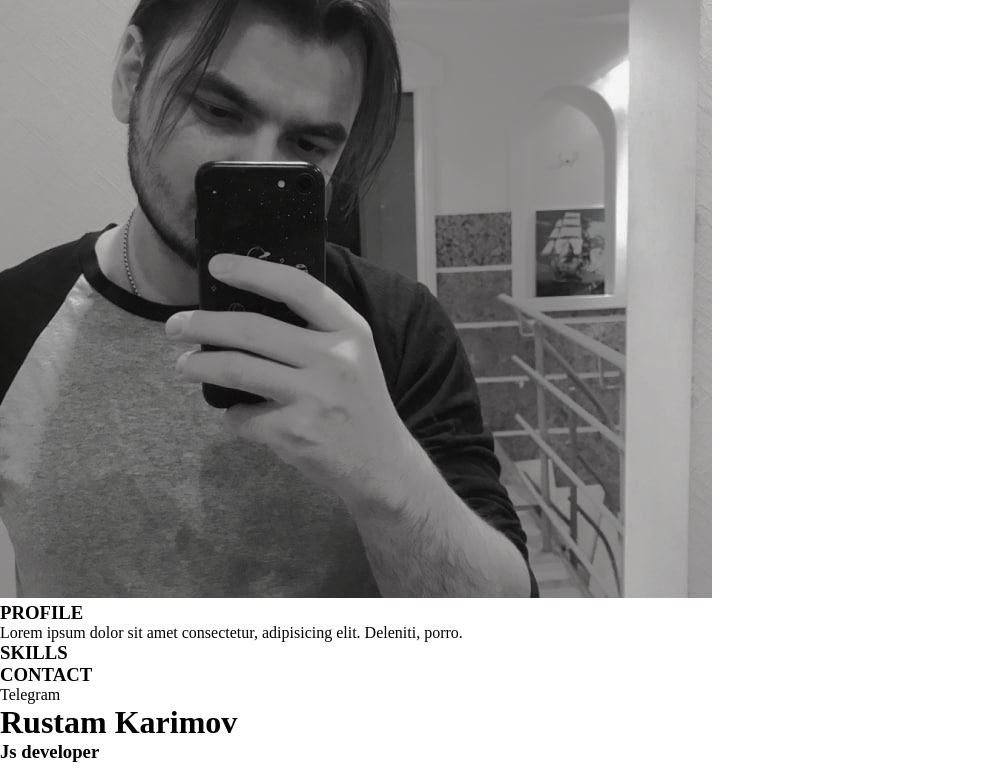
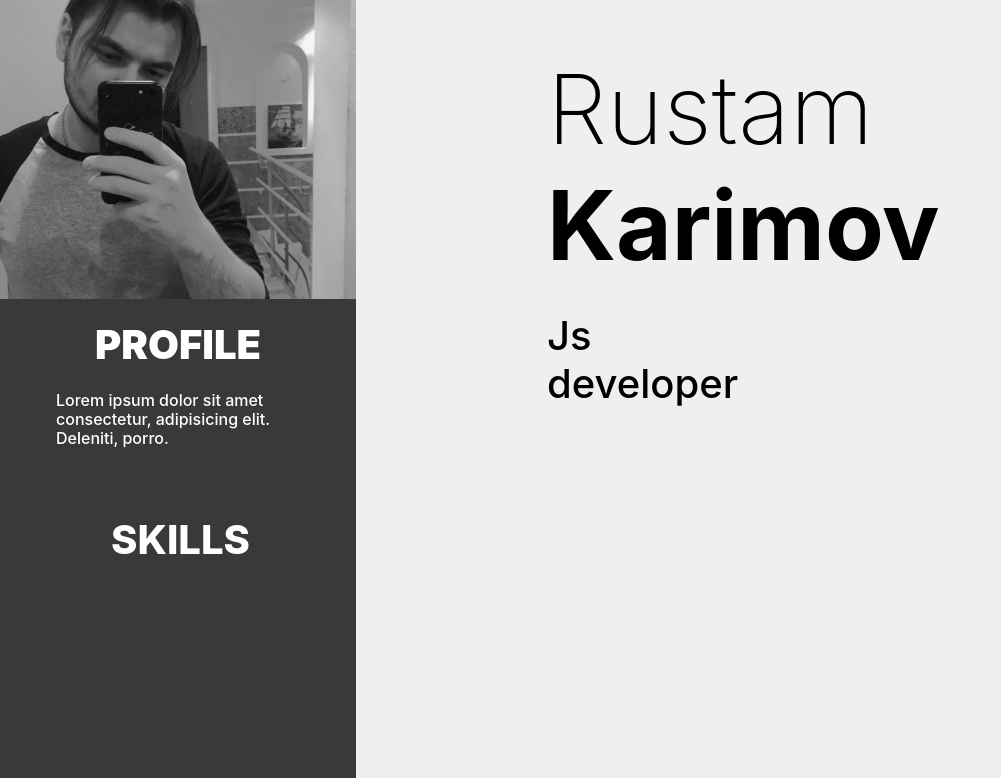
Before and after one commit to ONYXIY/rsschool-cv, a plain HTML site: page index.html in a window 1280 px wide. Shown: the top 778 px of the page, without its empty margins (0-1001 px from the left). Drawn offline with Linux system fonts and the light colour scheme.

Commit message:
add some css

```diff
--- a/index.html
+++ b/index.html
@@ -10,18 +10,18 @@
 <body>
     <div class="container">
         <div class="profile">
-            <div class="profilePic"><img src="pic/photo_2023-04-19_16-23-00.jpg" alt="photo">
+            <div class="profilePic"><img id="profilePhoto" src="pic/photo_2023-04-19_16-23-00.jpg" alt="photo">
             </div>
-            <h3>PROFILE</h3>
-            <p>Lorem ipsum dolor sit amet consectetur, adipisicing elit. Deleniti, porro.</p>
-            <h3>SKILLS</h3>
+            <h3 id="profileInfo">PROFILE</h3>
+            <p id="txtUnderProfile">Lorem ipsum dolor sit amet consectetur, adipisicing elit. Deleniti, porro.</p>
+            <h3 id="SKILLS">SKILLS</h3>
 
-            <h3>CONTACT</h3>
-            <a link="https://t.me/ONYXIAN">Telegram</a>
+            <h3 id="contact">CONTACT</h3>
+            <a href="https://t.me/ONYXIAN">Telegram</a>
         </div>
         <div class="mainInfo">
             <h1>Rustam <b>Karimov</b></h1>
-            <h3>Js developer</h3>
+            <h3 id="work">Js developer</h3>
         </div>
     </div>
 </body>
--- a/style.css
+++ b/style.css
@@ -2,6 +2,147 @@
     margin: 0;
     padding: 0;
 }
+body{
+    max-width: 2480px;
+    max-height: 1400px;
+    position: relative;
+    margin: auto 0;
+}
 .container{
+    position: relative;
+    background-color: #EFEFEF;
+    max-width: 2480px;
+    max-height: 1400px;
+    margin: auto 0;
+}
+.profile{
+display: flex;
+position: relative;
+height: 1200px;
+max-width: 356px;
+border-radius: solid 1px;
+background-color: #393939;
+left: 0px;
+top: 0px;
+}
+.profilePic{
+position: absolute;
+width: 356px;
+height: 299px;
+left: 0px;
+top: 0px;
+}
+h1{
+    position: absolute;
+width: 546px;
+height: 256px;
+left: 547px;
+top: 51px;
 
+font-family: 'Inter';
+font-style: normal;
+font-weight: 182;
+font-size: 96px;
+line-height: 116px;
+
+color: #000000;
+font-variation-settings: 'slnt' 0;
 }
+#work{
+    position: absolute;
+width: 244px;
+height: 48px;
+left: 547px;
+top: 312px;
+
+font-family: 'Inter';
+font-style: normal;
+font-weight: 469;
+font-size: 40px;
+line-height: 48px;
+
+color: #000000;
+font-variation-settings: 'slnt' 0;
+}
+#profilePhoto{
+position: relative;
+width: 356px;
+height: 299px;
+left: 0px;
+top: 0px;
+}
+#profileInfo{
+    position: relative;
+width: 168px;
+height: 48px;
+left: 95px;
+top: 321px;
+
+font-family: 'Inter';
+font-style: normal;
+font-weight: 900;
+font-size: 40px;
+line-height: 48px;
+
+color: #FFFFFF;
+}
+#txtUnderProfile{
+    position: absolute;
+    width: 280px;
+    height: 125px;
+    left: 56px;
+    top: 391px;
+
+    font-family: 'Inter';
+    font-style: normal;
+    font-weight: 500;
+    font-size: 16px;
+    line-height: 19px;
+
+    color: #FFFFFF;
+}
+#SKILLS{
+    position: absolute;
+    width: 138px;
+height: 48px;
+left: 111px;
+top: 516px;
+
+font-family: 'Inter';
+font-style: normal;
+font-weight: 800;
+font-size: 40px;
+line-height: 48px;
+
+color: #FFFFFF;
+}
+#contact{
+    position: absolute;
+width: 202px;
+height: 48px;
+left: 79px;
+top: 781px;
+
+font-family: 'Inter';
+font-style: normal;
+font-weight: 800;
+font-size: 40px;
+line-height: 48px;
+
+color: #FFFFFF;
+}
+a{
+    position: absolute;
+    width: 63px;
+    height: 19px;
+    left: 147px;
+    top: 883px;
+
+    font-family: 'Inter';
+    font-style: normal;
+    font-weight: 800;
+    font-size: 16px;
+    line-height: 19px;
+
+    color: #FFFFFF;
+}
```
